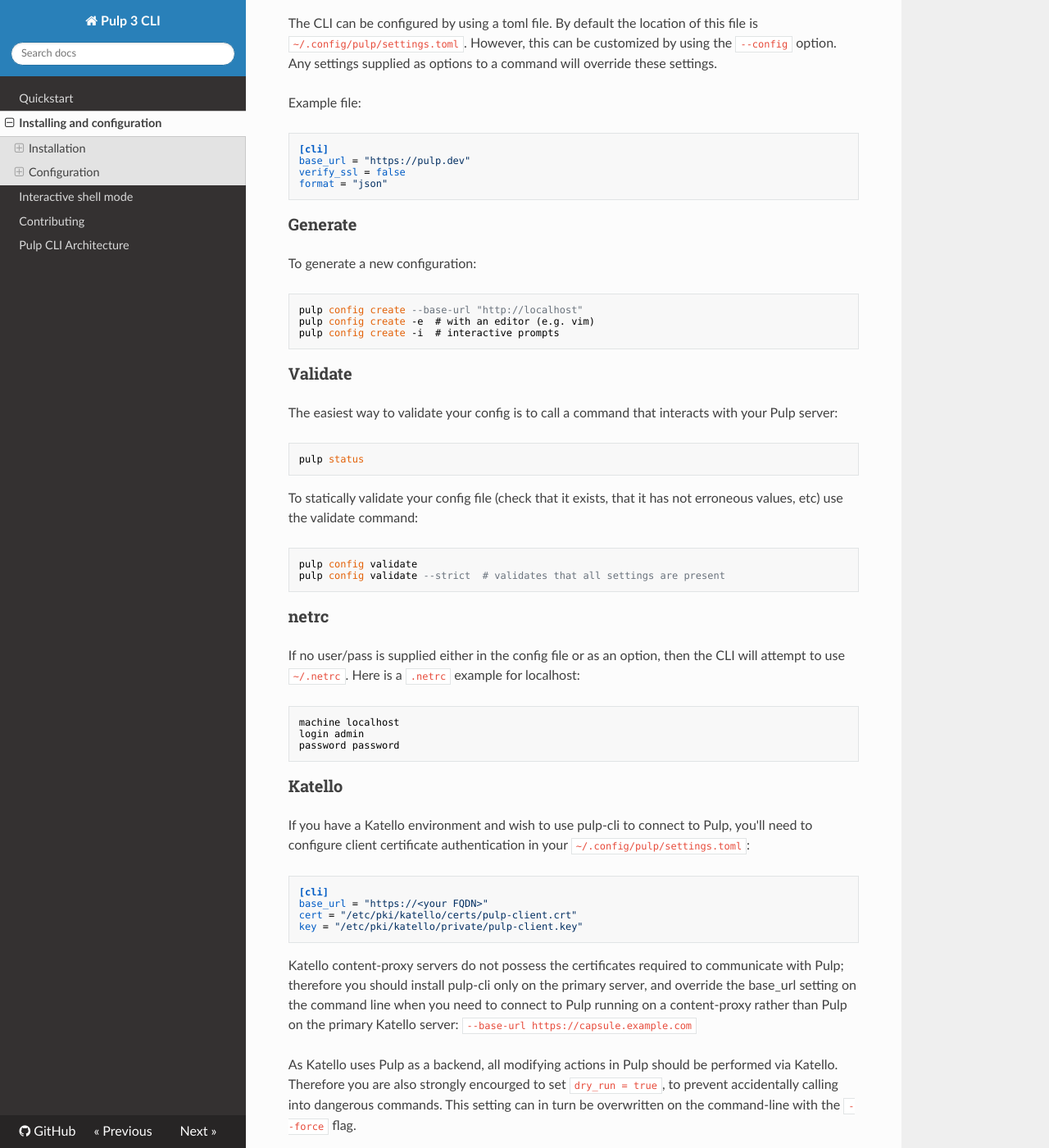
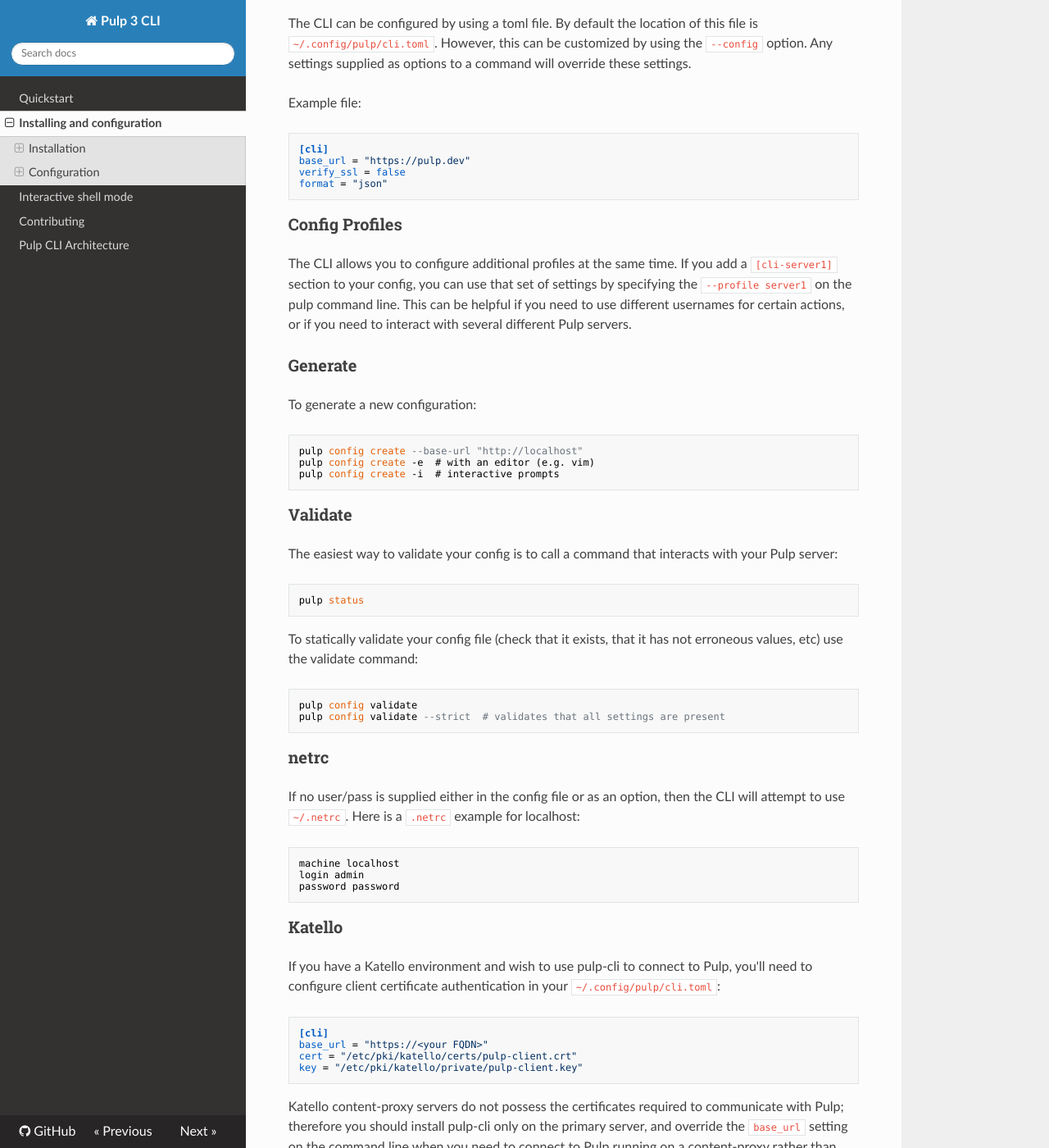
Before and after one commit to pulp/pulp-cli, an MkDocs documentation site: the page built from docs/install.md, in a window 1280 px wide and 1400 px high, scrolled down 595 px. Shown: the whole window at 82% size. Built offline with MkDocs 1.6.1, drawn with Linux system fonts in a browser that asks for light colours; nearby versions of some CDN libraries; some of the changed text lies outside the part shown.

Commit message:
Document the config profile feature
[noissue]

````diff
--- a/docs/install.md
+++ b/docs/install.md
@@ -24,7 +24,7 @@
 ## Configuration
 
 The CLI can be configured by using a toml file.
-By default the location of this file is `~/.config/pulp/settings.toml`.
+By default the location of this file is `~/.config/pulp/cli.toml`.
 However, this can be customized by using the `--config` option.
 Any settings supplied as options to a command will override these settings.
 
@@ -36,6 +36,14 @@
 verify_ssl = false
 format = "json"
 ```
+
+### Config Profiles
+
+The CLI allows you to configure additional profiles at the same time.
+If you add a `[cli-server1]` section to your config,
+you can use that set of settings by specifying the `--profile server1` on the pulp command line.
+This can be helpful if you need to use different usernames for certain actions,
+or if you need to interact with several different Pulp servers.
 
 ### Generate
 
@@ -78,7 +86,7 @@
 ### Katello
 
 If you have a Katello environment and wish to use pulp-cli to connect to Pulp, you'll need to
-configure client certificate authentication in your `~/.config/pulp/settings.toml`:
+configure client certificate authentication in your `~/.config/pulp/cli.toml`:
 
 ```toml
 [cli]
@@ -87,7 +95,9 @@
 key = "/etc/pki/katello/private/pulp-client.key"
 ```
 
-Katello content-proxy servers do not possess the certificates required to communicate with Pulp; therefore you should install pulp-cli only on the primary server, and override the base_url setting on the command line when you need to connect to Pulp running on a content-proxy rather than Pulp on the primary Katello server: `--base-url https://capsule.example.com`
+Katello content-proxy servers do not possess the certificates required to communicate with Pulp;
+therefore you should install pulp-cli only on the primary server, and override the `base_url` setting on the command line when you need to connect to Pulp running on a content-proxy rather than Pulp on the primary Katello server: `--base-url https://capsule.example.com`
+It can be helpful to use the `--profile` option here.
 
 As Katello uses Pulp as a backend, all modifying actions in Pulp should be performed via Katello.
 Therefore you are also strongly encourged to set `dry_run = true`, to prevent accidentally calling into dangerous commands.
````
Also changed, not shown: docs/quickstart.md (+1 -0 lines).
